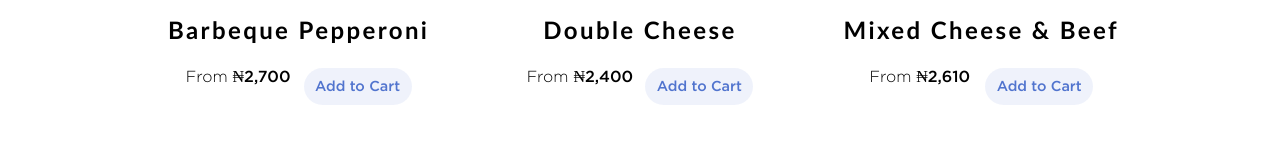
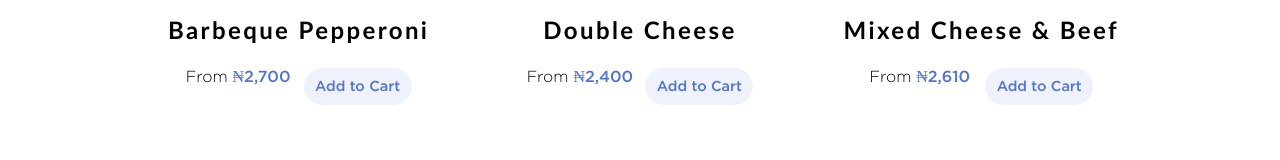
Before and after one commit to Exalted100/Dominos, a React (Create React App) app: page / in a window 1280 px wide. Shown: the part 491-651 px from the top of the page. Built offline with nearby package versions, Linux system fonts and the light colour scheme.

Commit message:
style fix

```diff
--- a/src/components/stylesheets/Item.css
+++ b/src/components/stylesheets/Item.css
@@ -49,4 +49,5 @@
 
 .price {
     font-family: Gotham;
+    color: #5174CE;
 }
```
